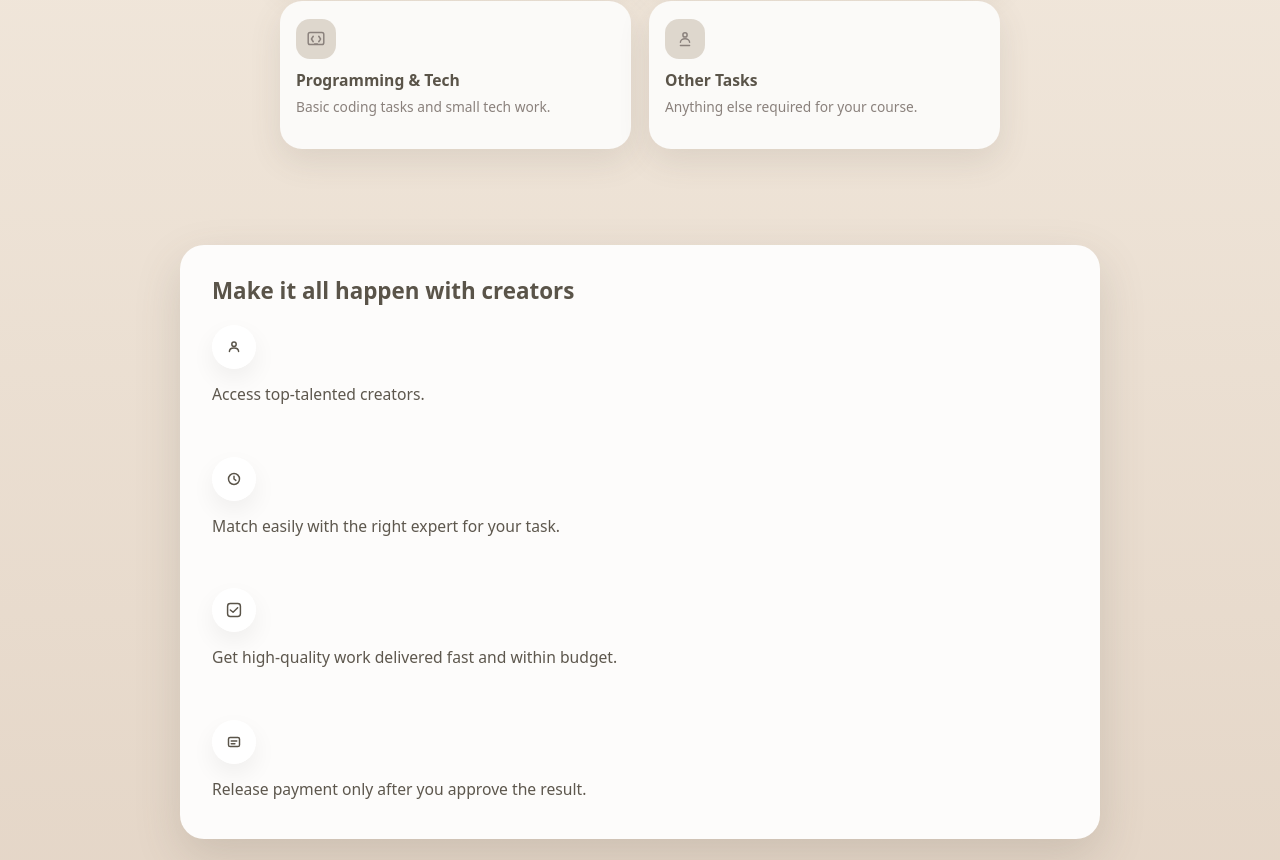
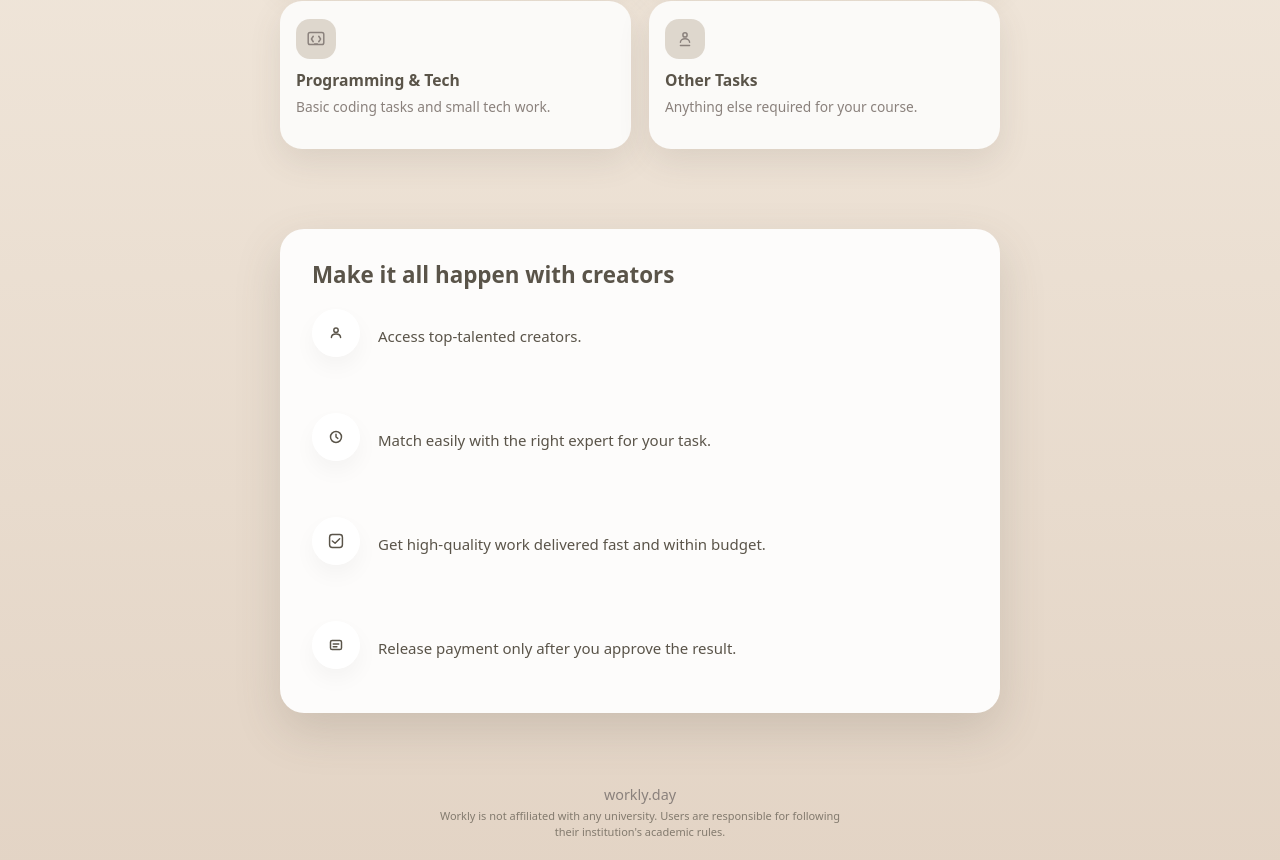
Before and after one commit to SEBRAHEIM/workly-landing, a Next.js app: page / in a window 1280 px wide. Shown: the part 740-1600 px from the top of the page. Built offline with nearby package versions, Linux system fonts and the light colour scheme.

Commit message:
Soften creators icons and update footer disclaimer

```diff
--- a/pages/index.js
+++ b/pages/index.js
@@ -482,8 +482,7 @@ export default function Home() {
         <footer className="site-footer">
           <span>workly.day</span>
       <p className="footer-disclaimer">
-        Workly is a student-side helper concept and not affiliated with any university.
-        Users are responsible for following their institution&apos;s academic integrity rules.
+        Workly is not affiliated with any university. Users are responsible for following their institution&apos;s academic rules.
       </p>
         </footer>
       </div>
--- a/styles/globals.css
+++ b/styles/globals.css
@@ -248,10 +248,11 @@ button {
   color: var(--sand-4);
 }
 
+
 /* Creators section */
 
 .creators-section {
-  padding: 26px 18px 40px;
+  padding: 40px 20px 56px;
 }
 
 .creators-inner {
@@ -266,21 +267,22 @@ button {
 .creators-list {
   display: flex;
   flex-direction: column;
-  gap: 16px;
+  gap: 22px;
 }
 
 .creator-row {
   display: flex;
   align-items: center;
-  gap: 14px;
+  gap: 16px;
 }
 
+/* Softer, slightly bigger sand-colored icons */
 .creator-icon {
-  width: 44px;
-  height: 44px;
+  width: 52px;
+  height: 52px;
   border-radius: 999px;
-  background: rgba(246, 245, 244, 0.95);
-  box-shadow: 0 10px 26px rgba(90, 84, 73, 0.12);
+  background: rgba(216, 207, 196, 0.45);
+  box-shadow: 0 10px 24px rgba(90, 84, 73, 0.10);
   display: inline-flex;
   align-items: center;
   justify-content: center;
@@ -288,14 +290,14 @@ button {
 }
 
 .creator-icon svg {
-  width: 22px;
-  height: 22px;
+  width: 24px;
+  height: 24px;
 }
 
 .creator-text {
   margin: 0;
-  font-size: 0.95rem;
-  line-height: 1.5;
+  font-size: 1rem;
+  line-height: 1.55;
   color: var(--sand-5);
 }
 
@@ -575,157 +577,3 @@ body {
   margin-right: auto;
   color: rgba(90, 84, 73, 0.7);
 }
-
-
-/* Creators section: icon above text, softer icons */
-.creators-section {
-  padding: 56px 20px 64px;
-}
-
-.creators-inner {
-  max-width: 960px;
-  margin: 0 auto;
-}
-
-.creators-heading {
-  font-size: 1.7rem;
-  font-weight: 700;
-  color: var(--sand-5);
-  margin-bottom: 24px;
-}
-
-.creators-list {
-  display: grid;
-  grid-template-columns: repeat(2, minmax(0, 1fr));
-  gap: 24px;
-}
-
-.creator-item {
-  display: flex;
-  flex-direction: column;
-  align-items: flex-start;
-  gap: 10px;
-}
-
-.creator-icon {
-  width: 44px;
-  height: 44px;
-  border-radius: 999px;
-  display: flex;
-  align-items: center;
-  justify-content: center;
-  background: rgba(232, 223, 212, 0.85);
-  box-shadow: 0 10px 24px rgba(0, 0, 0, 0.04);
-}
-
-.creator-icon svg {
-  width: 22px;
-  height: 22px;
-  stroke: var(--sand-5);
-}
-
-.creator-text {
-  font-size: 0.95rem;
-  line-height: 1.5;
-  color: rgba(90, 84, 73, 0.98);
-}
-
-/* Mobile: single column, centered text */
-@media (max-width: 768px) {
-  .creators-section {
-    padding: 40px 20px 56px;
-  }
-
-  .creators-list {
-    grid-template-columns: 1fr;
-    gap: 20px;
-  }
-
-  .creator-item {
-    align-items: flex-start;
-  }
-
-  .creator-text {
-    font-size: 0.94rem;
-  }
-}
-
-/* Footer disclaimer */
-.footer-disclaimer {
-  margin-top: 4px;
-  font-size: 11px;
-  line-height: 1.4;
-  text-align: center;
-  max-width: 420px;
-  margin-left: auto;
-  margin-right: auto;
-  color: rgba(90, 84, 73, 0.7);
-}
-
-
-/* === Creators section: vertical icon + text, softer icons === */
-
-.creators-section .creator-row {
-  display: flex;
-  flex-direction: column;
-  align-items: flex-start;
-  gap: 8px;
-}
-
-.creators-section .creator-icon {
-  width: 32px;
-  height: 32px;
-  border-radius: 999px;
-  background: transparent;
-  box-shadow: none;
-  padding: 0;
-  display: flex;
-  align-items: center;
-  justify-content: center;
-}
-
-.creators-section .creator-icon svg {
-  width: 22px;
-  height: 22px;
-  stroke: var(--sand-4);
-  fill: none;
-}
-
-/* نص النقاط */
-.creators-section .creator-text {
-  font-size: 0.98rem;
-  line-height: 1.5;
-}
-
-
-/* === Footer disclaimer under workly.day === */
-.footer-disclaimer {
-  margin-top: 4px;
-  font-size: 11px;
-  line-height: 1.4;
-  text-align: center;
-  color: rgba(90, 84, 73, 0.75);
-  max-width: 320px;
-  margin-left: auto;
-  margin-right: auto;
-}
-
-
-/* === Creators section: larger soft icons === */
-.creators-section .creator-icon {
-  width: 44px;
-  height: 44px;
-  border-radius: 999px;
-  background-color: rgba(255, 255, 255, 0.92);
-  box-shadow: 0 10px 25px rgba(0, 0, 0, 0.06);
-  display: flex;
-  align-items: center;
-  justify-content: center;
-}
-
-.creators-section .creator-icon svg {
-  width: 22px;
-  height: 22px;
-  stroke: var(--sand-4);
-  fill: none;
-}
```
